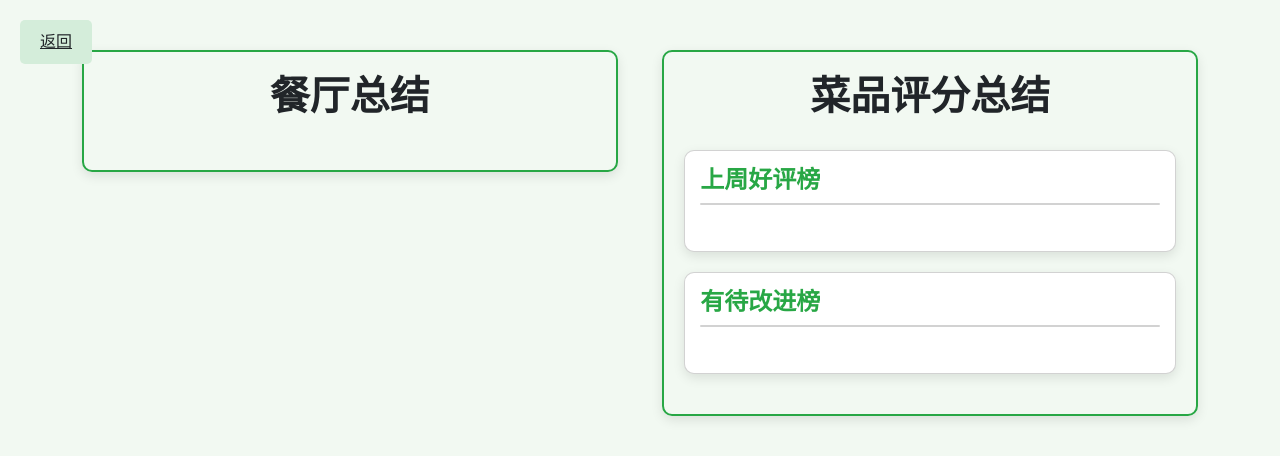
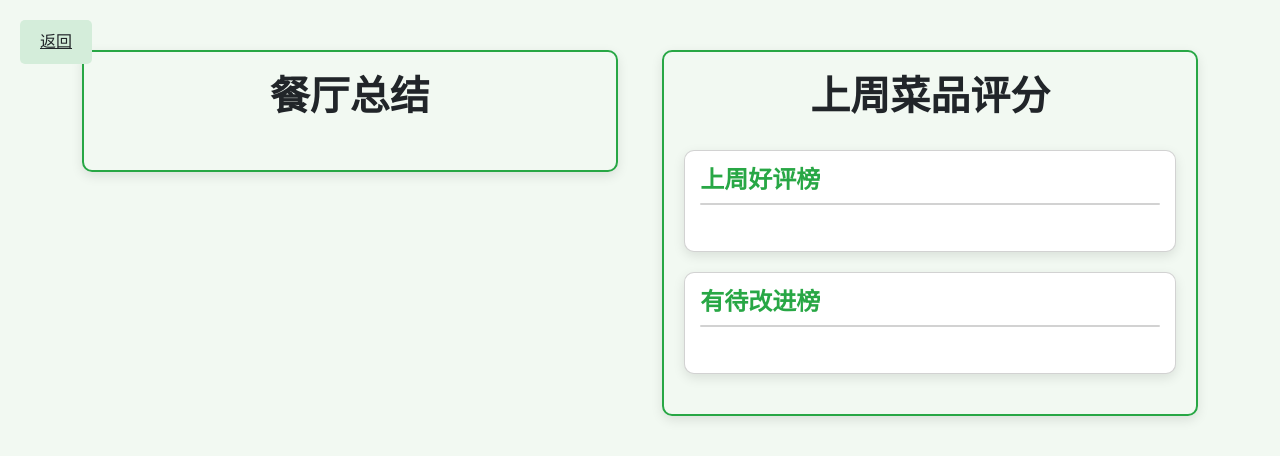
Before and after one commit to MacchiatoDWK/CanteenReview, a Django app: template templates/ranking_sumup.html in a window 1280 px wide. Shown: the top 456 px of the page. Run offline with Django 3.2, Linux system fonts and the light colour scheme; the template is opened without the code that fills it, so the values that code supplies are empty.

```diff
--- a/templates/ranking_sumup.html
+++ b/templates/ranking_sumup.html
@@ -118,7 +118,7 @@
             <!-- 右侧菜品评分总结部分 -->
             <div class="right-container">
                 <div class="outer-card">
-                    <h1 class="text-center header-title">菜品评分总结</h1>
+                    <h1 class="text-center header-title">上周菜品评分</h1>
 
                     <!-- 好评榜 -->
                     <div class="card">
```
